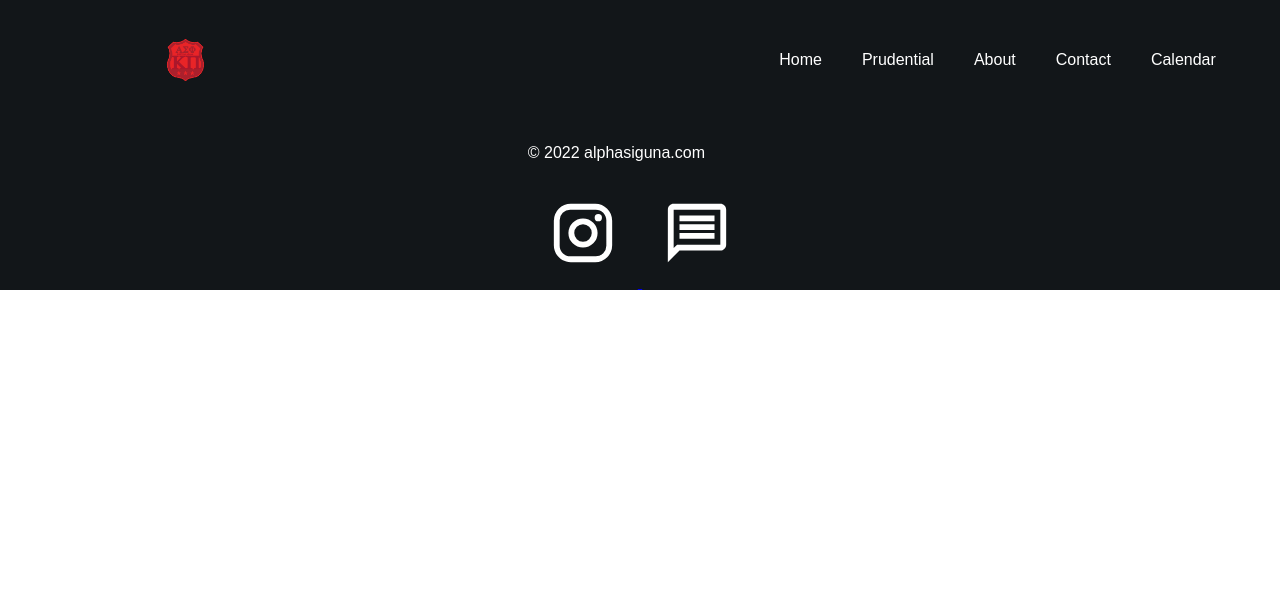
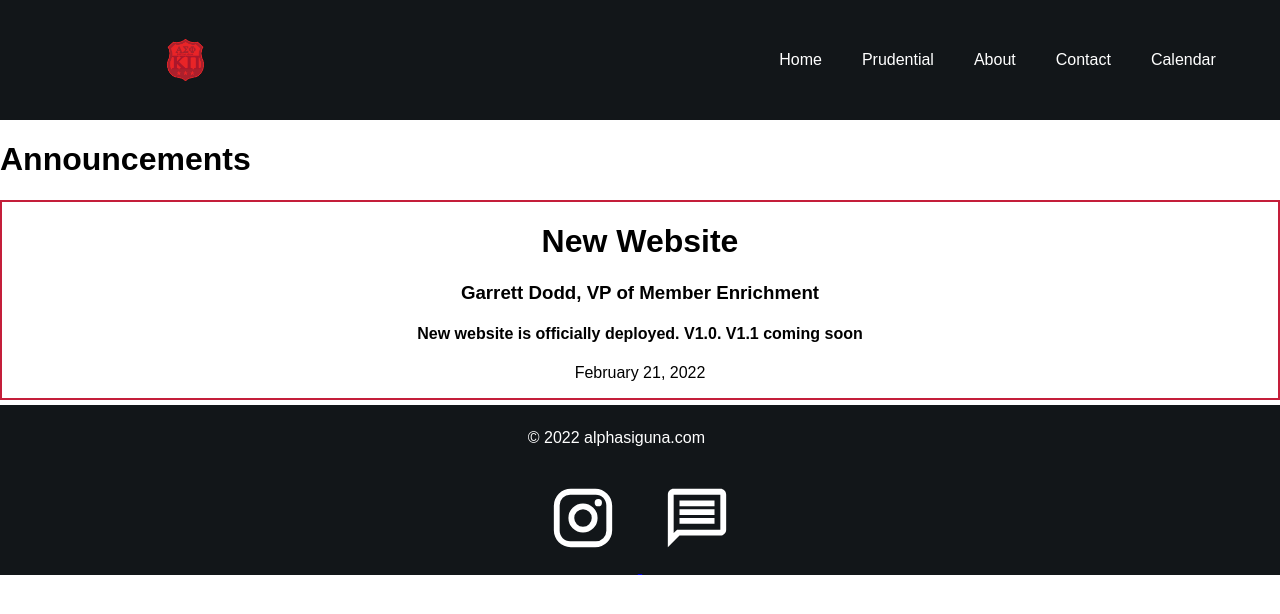
Before and after one commit to gdodd1/AlphaSigmaPhi, a React (Create React App) app: page /Announcements in a window 1280 px wide. Shown: the top 614 px of the page. Built offline with nearby package versions, Linux system fonts and the light colour scheme.

Commit message:
added announcements

```diff
--- a/src/App.js
+++ b/src/App.js
@@ -7,6 +7,7 @@ import Prudential from "./pages/Prudential";
 import About from "./pages/About";
 import Contact from "./pages/Contact";
 import Calendar from "./pages/Calendar";
+import Announcements from "./pages/Announcements";
 //work
 function App() {
 
@@ -20,6 +21,7 @@ function App() {
           <Route path="/About" element={<About />} />
           <Route path="/Contact" element={<Contact />} />
           <Route path="/Calendar" element={<Calendar />} />
+          <Route path="/Announcements" element={<Announcements />} />
         </Routes>
         <Footer />
       </Router>
--- /dev/null
+++ b/src/components/AnnouncementItem.js
@@ -0,0 +1,14 @@
+import React from 'react'
+
+function AnnouncementItem({title, author, date, announcement}) {
+  return (
+    <div className='announcementItem'>
+        <h1 className='title'>{title}</h1>
+        <h3 className='author'>{author}</h3>
+        <h4 className='announcement'>{announcement}</h4>
+        <p className='date'>{date}</p>
+    </div>
+  )
+}
+
+export default AnnouncementItem
--- /dev/null
+++ b/src/helpers/AnnouncementList.js
@@ -0,0 +1,9 @@
+
+export const AnnouncementList = [
+    {
+        title:"New Website",
+        author: "Garrett Dodd, VP of Member Enrichment",
+        date: "February 21, 2022",
+        announcement: "New website is officially deployed. V1.0. V1.1 coming soon"
+    }
+]
--- /dev/null
+++ b/src/pages/Announcements.js
@@ -0,0 +1,27 @@
+import React from 'react'
+import {AnnouncementList} from "../helpers/AnnouncementList";
+import AnnouncementItem from '../components/AnnouncementItem';
+import "../styles/Announcements.css";
+
+function Announcements() {
+  return (
+    <div className='announcement'>
+        <h1 className='announcementTitle'> Announcements</h1>
+        <div className='announcementList'>
+            {AnnouncementList.map((announcementItem, key) => {
+                return (
+                    <AnnouncementItem
+                        key={key}
+                        title = {announcementItem.title}
+                        author={announcementItem.author}
+                        date={announcementItem.date}
+                        announcement={announcementItem.announcement}
+                    />
+                )
+            })}
+        </div>
+    </div>
+  )
+}
+
+export default Announcements
--- a/src/pages/Prudential.js
+++ b/src/pages/Prudential.js
@@ -3,7 +3,7 @@ import {PrudentialList} from "../helpers/PrudentialList";
 import PrudentialItem from '../components/PrudentialItem';
 import "../styles/Prudential.css";
 
-function Menu() {
+function Prudential() {
   return (
     <div className='prudential'>
         <h1 className='prudentialTitle'> Our Prudential Board</h1>
@@ -23,4 +23,4 @@ function Menu() {
   )
 }
 
-export default Menu
+export default Prudential
--- /dev/null
+++ b/src/styles/Announcements.css
@@ -0,0 +1,5 @@
+.announcementList{
+    border: 2px solid rgb(196, 30, 58);
+    text-align: center;
+    margin-bottom: 5px;
+}
```
